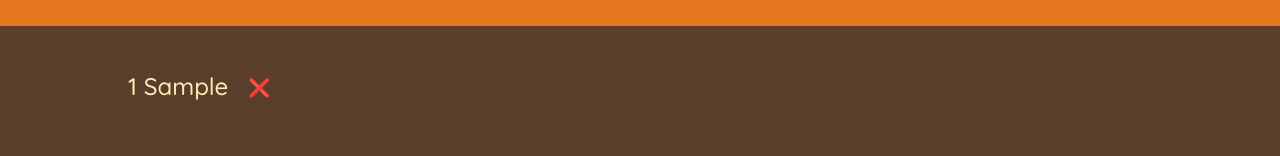
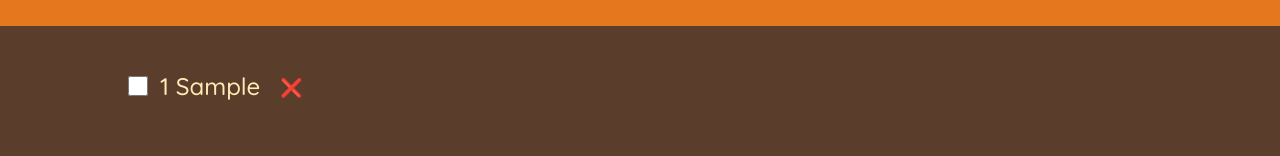
Before and after one commit to hogiangthanhson/travel-list, a React (Create React App) app: page / in a window 1280 px wide. Both pictures are taken after typing "Sample" into the empty fields and a click on the button "ADD". Shown: the part 251-407 px from the top of the page. Built offline with nearby package versions, Linux system fonts and the light colour scheme.

Commit message:
feat(PackingList): Complete feat(PackingList)

```diff
--- a/src/App.tsx
+++ b/src/App.tsx
@@ -9,14 +9,24 @@ export default function App() {
   const [items, setItems] = useState<Items[]>([]);
 
   function handleAddItems(item: Items) {
-    setItems((items) => [...items, item]);
+    setItems((prevItems) => [...prevItems, item]);
+  }
+
+  function handleDeleteItem(id: number) {
+    setItems((prevItems) => prevItems.filter((item) => item.id !== id));
+  }
+
+  function handleToggleItem(id: number) {
+    setItems((items) =>
+      items.map((item) => (item.id === id ? { ...item, packed: !item.packed } : item))
+    );
   }
 
   return (
     <div className="app">
       <Logo />
       <Form onAddItems={handleAddItems} />
-      <PackingList items={items} />
+      <PackingList items={items} onDeleteItem={handleDeleteItem} onToggleItem={handleToggleItem} />
       <Stats />
     </div>
   );
--- a/src/component/Item.tsx
+++ b/src/component/Item.tsx
@@ -1,12 +1,26 @@
+import { useState } from "react";
 import { Items } from "../interface";
 
-export default function Item({ item }: { item: Items }) {
+interface ItemProp {
+  item: Items;
+  onDeleteItem: (id: number) => void;
+  onToggleItem: (id: number) => any;
+}
+
+export default function Item({
+  item: { packed, id, quantity, description },
+  onDeleteItem,
+  onToggleItem,
+}: ItemProp) {
   return (
     <li>
-      <span style={item.packed ? { textDecoration: "line-through" } : {}}>
-        {item.quantity} {item.description}
+      <input type="checkbox" checked={packed} onChange={() => onToggleItem(id)} />
+      <span style={packed ? { textDecoration: "line-through" } : {}}>
+        {quantity} {description}
       </span>
-      <button>❌</button>
+      <button onClick={() => onDeleteItem(id)} aria-label="Delete item">
+        ❌
+      </button>
     </li>
   );
 }
--- a/src/component/PackingList.tsx
+++ b/src/component/PackingList.tsx
@@ -1,18 +1,18 @@
 import { Items } from "../interface";
 import Item from "./Item";
 
-const initialItems: Items[] = [
-  { id: 1, description: "Passports", quantity: 2, packed: false },
-  { id: 2, description: "Socks", quantity: 12, packed: true },
-  { id: 2, description: "Charger", quantity: 1, packed: false },
-];
+interface PackingListProp {
+  items: Items[];
+  onDeleteItem: (id: number) => void;
+  onToggleItem: (id: number) => void;
+}
 
-export default function PackingList({ items }: { items: Items[] }) {
+export default function PackingList({ items, onDeleteItem, onToggleItem }: PackingListProp) {
   return (
     <div className="list">
       <ul>
         {items.map((item) => (
-          <Item item={item} />
+          <Item item={item} onDeleteItem={onDeleteItem} onToggleItem={onToggleItem} key={item.id} />
         ))}
       </ul>
     </div>
--- a/src/index.css
+++ b/src/index.css
@@ -94,7 +94,7 @@ input {
 .list ul {
   list-style: none;
   width: 80%;
-  overflow: scroll;
+  overflow: hidden;
 
   display: grid;
   grid-template-columns: repeat(auto-fit, minmax(250px, 1fr));
```
